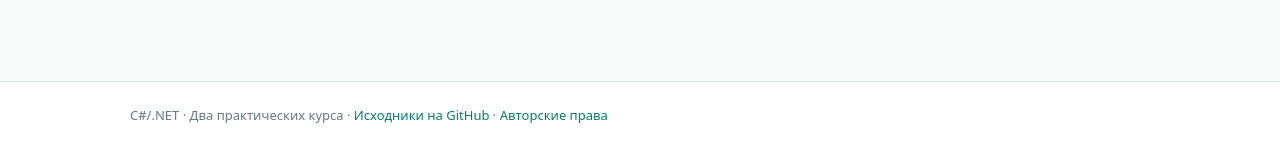
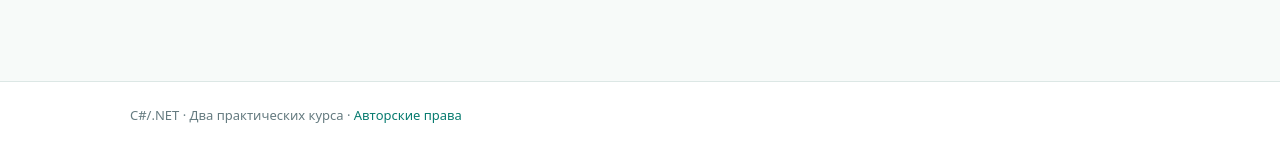
Before and after one commit to boyarincev/dotnet-courses, a Jekyll site: the page built from index.md, in a window 1280 px wide. Shown: the part 1331-1477 px from the top of the page. Built offline with Jekyll 4.4.1, drawn with Linux system fonts in a browser that asks for light colours.

Commit message:
Remove repository link from site footer

```diff
--- a/_layouts/default.html
+++ b/_layouts/default.html
@@ -17,7 +17,7 @@
 <a href="https://t.me/dotnetterslessons" target="_blank" rel="noopener noreferrer">тг чат</a>
 </nav></div></header>
 <main id="main" class="shell main">{{ content }}</main>
-<footer><div class="shell">C#/.NET · Два практических курса · <a href="https://github.com/boyarincev/dotnet-courses">Исходники на GitHub</a> · <a href="{{ '/copyright/' | relative_url }}">Авторские права</a></div></footer>
+<footer><div class="shell">C#/.NET · Два практических курса · <a href="{{ '/copyright/' | relative_url }}">Авторские права</a></div></footer>
 <script defer src="{{ '/assets/js/site.js' | relative_url }}?v={{ site.data.build.revision | default: 'dev' }}"></script>
 <script>
 // GitHub Pages controls HTTP cache headers; this worker requests fresh HTML
```
